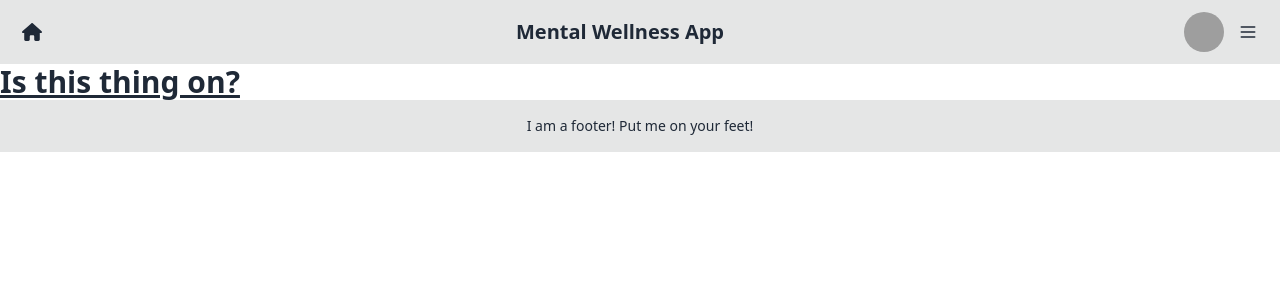
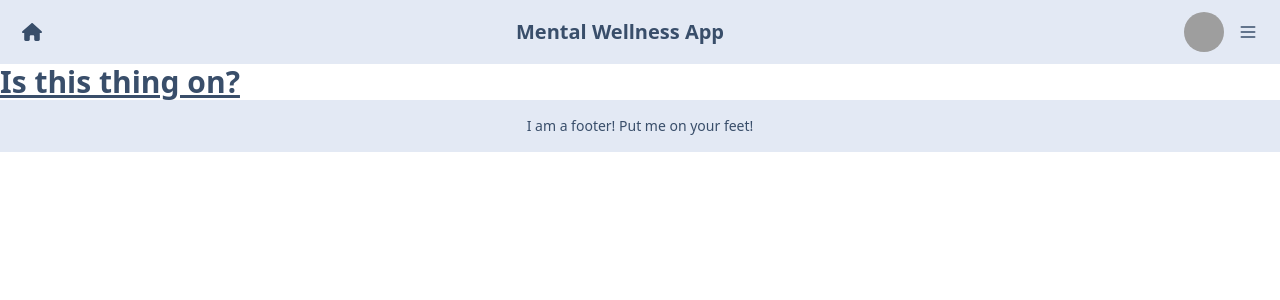
Before and after one commit to Adlantia/mental-wellness-app, a Next.js app in the folder frontend/: page / in a window 1280 px wide. Shown: the top 300 px of the page. Built offline with nearby package versions, Linux system fonts and the light colour scheme; grey boxes are pictures that could not be loaded.

Commit message:
MAde a change

```diff
--- a/frontend/tailwind.config.ts
+++ b/frontend/tailwind.config.ts
@@ -13,7 +13,8 @@ const config: Config = {
     require('daisyui')
   ],
   daisyui: {
-    themes: ["light", 'dark'],
+    themes: ["winter"],
+    darkTheme: "sunset"
   }
 }
 
```
